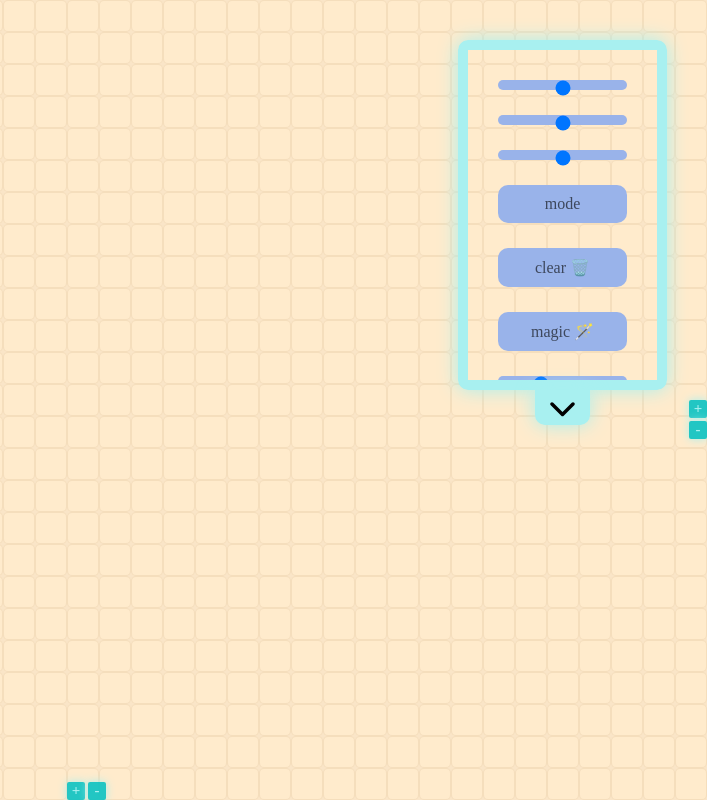
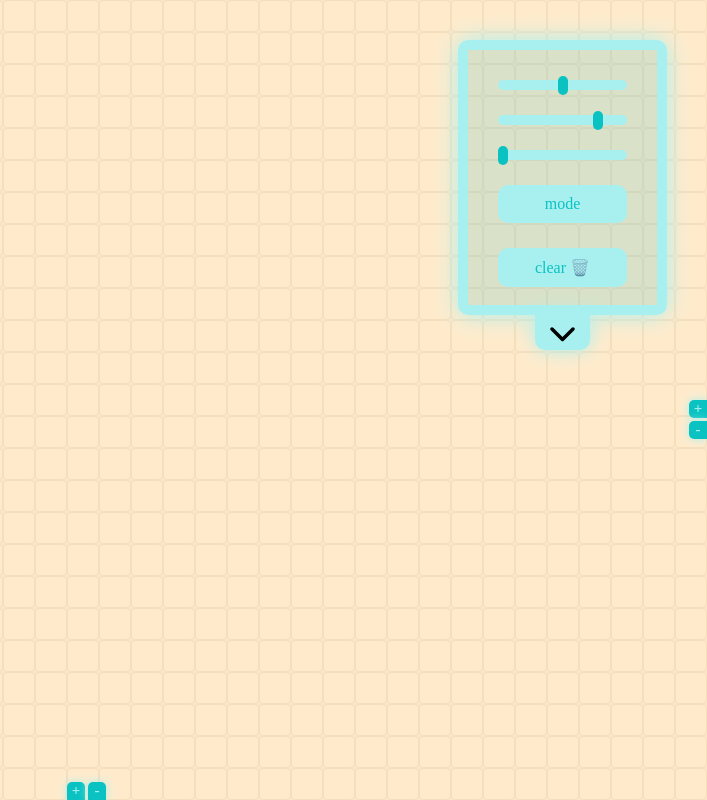
Before and after one commit to VaclavNekolny/game-of-life-JS, a website: page game-of-life/game-of-life.html in a window 1280 px wide. Shown: the whole page, without its empty margins (573-1280 px from the left). Drawn offline with Linux system fonts and the light colour scheme.

Commit message:
range design, color-picker background

```diff
--- a/game-of-life/game-of-life.css
+++ b/game-of-life/game-of-life.css
@@ -6,7 +6,8 @@
 
 :root {
   --color: hsl(180, 70%, 80%);
-  --color-dark: hsla(180, 90%, 40%, 0.9);
+  --color-dark: hsla(180, 90%, 40%);
+  --color-light-transparent: hsla(180, 50%, 50%, 0.2);
   --grid-col: 0;
   --grid-row: 0;
   --body-background: hsl(36, 83%, 88%);
@@ -93,7 +94,7 @@ body {
   flex-direction: column;
 }
 #color-picker {
-  height: 350px;
+  height: 275px;
   display: flex;
   flex-direction: column;
   gap: 25px;
@@ -102,42 +103,50 @@ body {
   border-radius: 10px;
   transition: height 0.5s ease;
   overflow: hidden;
-  box-shadow: 0px 0px 20px var(--color);
+  box-shadow: 0px 0px 25px var(--color);
+  background-color: var(--color-light-transparent);
 }
 
 #color-picker.grow {
   height: 600px;
 }
 
-/* #color-picker input[type="range"] {
-  transform: scale(1.3);
-  cursor: pointer;
-
-} */
-
-input[type='range']::-webkit-slider-runnable-track {
-  height: 10px;
-  background: hsl(221, 66%, 76%);
-  border-radius: 10px;
+#color-picker input[type='range'] {
+  -webkit-appearance: none;
+  appearance: none;
+  background-color: hsla(0, 0%, 0%, 0);
 }
 
-input[type='range']::-webkit-slider-thumb {
-  background: hsl(221, 100%, 100%);
+#color-picker input[type='range']::-webkit-slider-runnable-track {
+    height: 10px;
+    background: var(--color);
+    border-radius: 10px;
+}
+
+#color-picker input[type='range']::-webkit-slider-thumb {
+  -webkit-appearance: none;
+  appearance: none;
+  width: 10px;
+  height: 19px;
+  background: var(--color-dark);
+  border-radius: 5px;
+  margin-top: -4px;
+  cursor: pointer;
 }
 
 .btn {
   padding: 10px 20px;
-  background-color: hsl(221, 66%, 76%);
+  background-color: var(--color);
   text-align: center;
   border-radius: 10px;
-  color: hsl(221, 20%, 30%);
+  color: var(--color-dark, #363636);
   transition: 0.1s ease-in-out;
   user-select: none;
 }
 
 .btn:hover {
-  background-color: hsl(221, 36%, 56%);
-  color: hsl(221, 100%, 100%);
+  background-color: var(--color-dark);
+  color: var(--color);
   cursor: pointer;
 }
 
@@ -185,7 +194,6 @@ input[type='range']::-webkit-slider-thumb {
   height: 18px;
   text-align: center;
   transition: 0.1s ease-in-out;
-  border-radius: 2px;
   box-shadow: 0px 0px 10px var(--color);
 }
 
@@ -194,12 +202,13 @@ input[type='range']::-webkit-slider-thumb {
   cursor: pointer;
 }
 
-#adjust-rows, #adjust-cols {
+#adjust-rows,
+#adjust-cols {
   position: absolute;
   font-weight: bold;
   user-select: none;
   display: flex;
-  gap:3px;
+  gap: 3px;
   color: var(--color);
 }
 
@@ -207,6 +216,9 @@ input[type='range']::-webkit-slider-thumb {
   bottom: 0px;
   left: 50%;
   flex-direction: row;
+  .adj {
+    border-radius: 5px 5px 0 0;
+  }
 }
 
 #adjust-cols {
@@ -214,6 +226,9 @@ input[type='range']::-webkit-slider-thumb {
   right: 0px;
   flex-direction: column;
   align-items: center;
+    .adj {
+    border-radius: 5px 0 0 5px;
+  }
 }
 
 .disabled {
@@ -230,7 +245,7 @@ input[type='range']::-webkit-slider-thumb {
 }
 
 #gray-glass {
-  position:absolute;
+  position: absolute;
   z-index: 1;
   top: 0px;
   left: 0px;
--- a/game-of-life/game-of-life.html
+++ b/game-of-life/game-of-life.html
@@ -32,6 +32,8 @@
             id="saturation"
             min="60"
             max="80"
+            step="2"
+            value="76"
           />
           <input
             class="slider"
@@ -40,6 +42,8 @@
             id="lightness"
             min="70"
             max="80"
+            step="2"
+            value="62"
           />
           <div class="btn" id="mode">mode</div>
           <div class="btn" id="clear">clear 🗑️</div>
```
